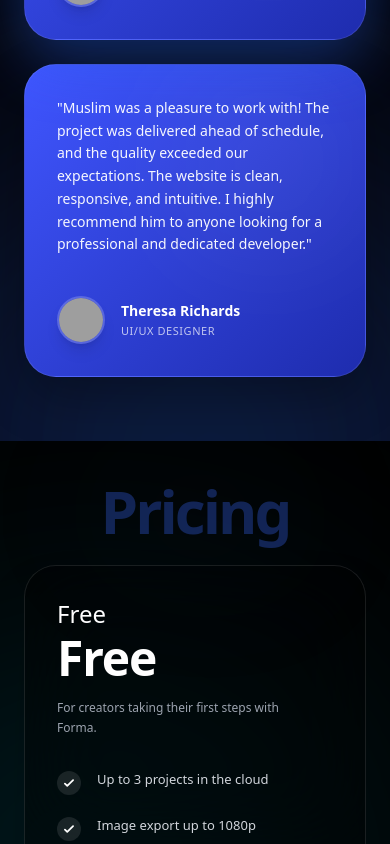
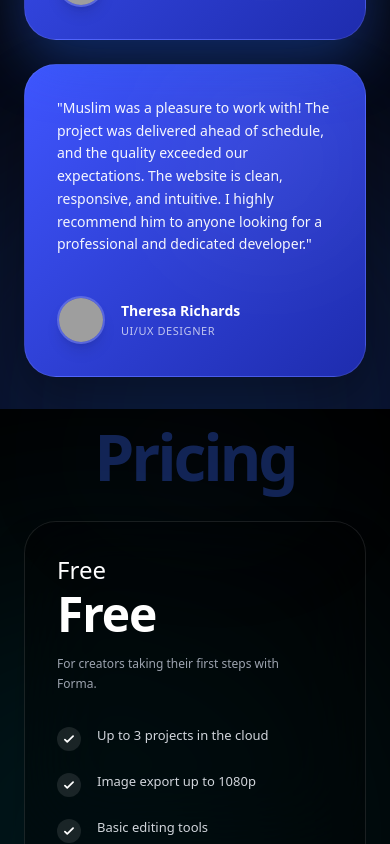
Before and after one commit to dipanjan800/ai-agency-website-, a website built with Vite: page index.html in a window 390 px wide. Shown: the part 7179-8023 px from the top of the page. Built offline with nearby package versions, Linux system fonts and the light colour scheme; grey boxes are pictures that could not be loaded.

Commit message:
Aggressively reduce mobile padding around Pricing section

```diff
--- a/index.html
+++ b/index.html
@@ -492,7 +492,7 @@
         </section>
 
         <!-- TESTIMONIALS -->
-        <section class="py-16 md:py-32 relative overflow-hidden bg-[#05050A]">
+        <section class="pt-16 pb-8 md:py-32 relative overflow-hidden bg-[#05050A]">
             <!-- Blue Glow Backgrounds -->
             <div class="absolute top-[-10%] left-1/2 -translate-x-1/2 w-[800px] h-[400px] bg-blue-600/20 blur-[120px] pointer-events-none rounded-full"></div>
             <div class="absolute bottom-[-20%] left-[-10%] w-[500px] h-[500px] bg-blue-600/20 blur-[150px] pointer-events-none rounded-full"></div>
@@ -569,7 +569,7 @@
         </section>
 
         <!-- PRICING -->
-        <section class="py-10 md:py-32 relative overflow-hidden bg-black flex flex-col items-center justify-center md:min-h-screen">
+        <section class="pt-0 pb-8 md:py-32 relative overflow-hidden bg-black flex flex-col items-center justify-center md:min-h-screen">
 
             <!-- Glowing Orbs -->
             <div class="absolute top-[10%] right-[10%] w-[500px] h-[500px] bg-cyan-500/20 blur-[150px] rounded-full pointer-events-none z-0"></div>
@@ -577,8 +577,8 @@
 
             <div class="container mx-auto px-6 md:px-12 relative z-10 w-full max-w-7xl">
                 <!-- Pricing Header Text -->
-                <div class="w-full flex justify-center mb-6 md:mb-20 relative z-20">
-                    <h2 class="text-6xl sm:text-[6rem] md:text-[8rem] lg:text-[10rem] font-bold text-[#1E3A8A]/60 tracking-tighter whitespace-nowrap drop-shadow-[0_0_80px_rgba(30,58,138,0.4)]">
+                <div class="w-full flex justify-center mb-4 md:mb-20 relative z-20">
+                    <h2 class="text-[4rem] sm:text-[6rem] md:text-[8rem] lg:text-[10rem] font-bold text-[#1E3A8A]/60 tracking-tighter whitespace-nowrap drop-shadow-[0_0_80px_rgba(30,58,138,0.4)]">
                         Pricing
                     </h2>
                 </div>
@@ -802,7 +802,7 @@
         </section>
 
         <!-- WHY US -->
-        <section class="py-16 md:py-24 relative overflow-hidden">
+        <section class="pt-8 pb-16 md:py-24 relative overflow-hidden">
             <div class="absolute top-1/2 right-0 -translate-y-1/2 w-[600px] h-[600px] bg-accent/10 rounded-full blur-[100px] -z-10"></div>
             <div class="container mx-auto px-6 md:px-12 grid lg:grid-cols-2 gap-16 items-center">
                 <div>
```
